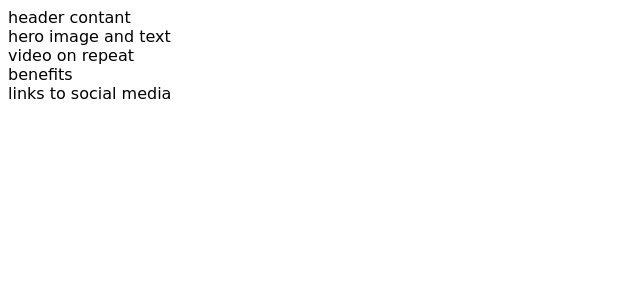
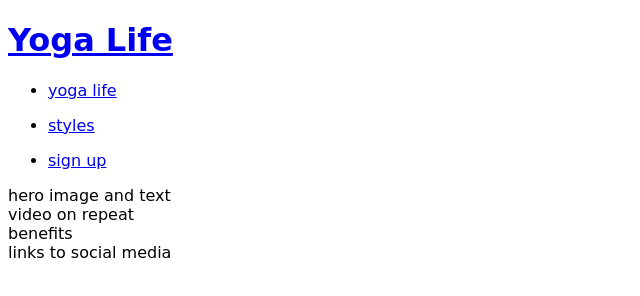
Before and after one commit to LChristopherJ/yoga-life, a plain HTML site: page index.html in a window 1280 px wide. Shown: the whole page, without its empty margins (0-640 px from the left). Drawn offline with Linux system fonts and the light colour scheme.

Commit message:
add basic structre of first page

```diff
--- a/index.html
+++ b/index.html
@@ -10,7 +10,19 @@
     <title>Document</title>
 </head>
 <body>
-    <header>header contant</header>
+    <header>
+        <a href="index.html">
+        <h1>Yoga Life</h1>
+        </a>
+        <nav>
+            <ul><li><a href="index.html">yoga life</a>
+            </li></ul>
+            <ul><li><a href="#">styles</a>
+            </li></ul>
+            <ul><li><a href="#">sign up</a>
+            </li></ul>
+        </nav>
+    </header>
     <section>
     hero image and text
     </section>
```
